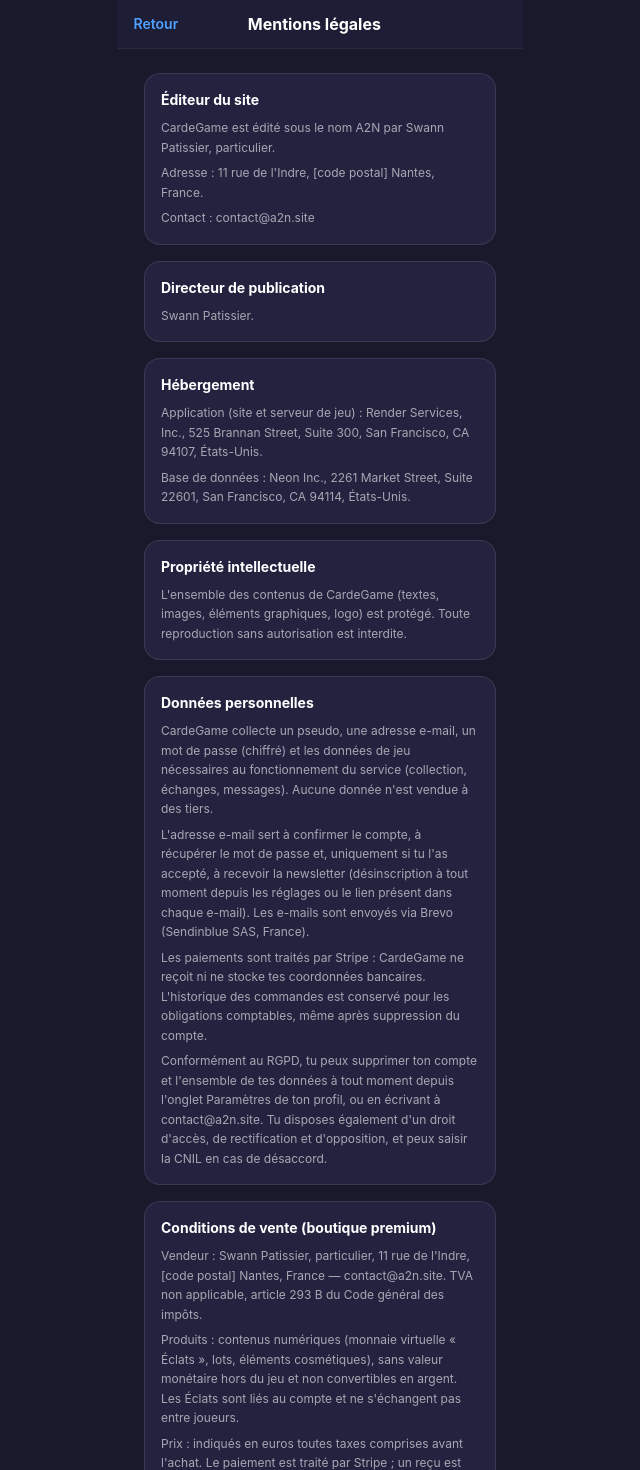
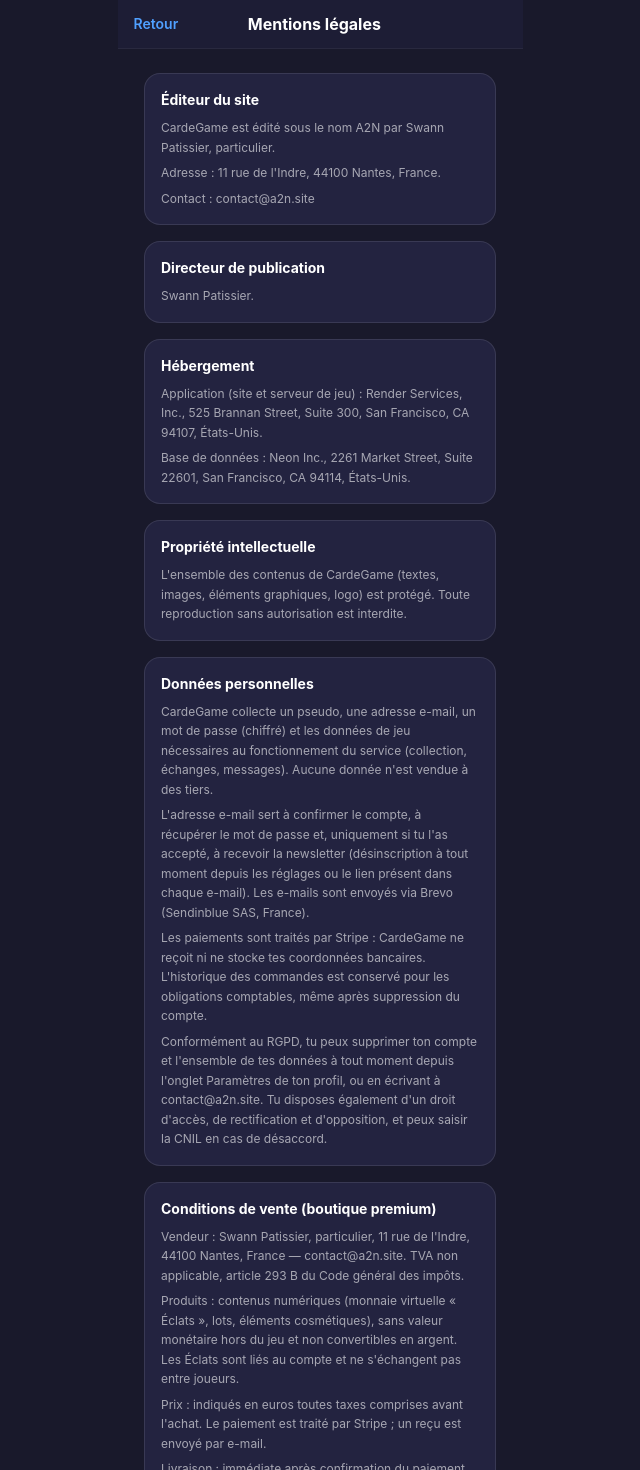
Before and after one commit to Astraaaaal/CardeGame, a React (Vite) app in the folder web/: page /legal in a window 1280 px wide. Shown: the top 1470 px of the page, without its empty margins (320-960 px from the left). Built offline with nearby package versions, Linux system fonts and the light colour scheme; no server answers.

Commit message:
Mentions légales : code postal de l'éditeur (44100 Nantes)
Co-Authored-By: Claude Opus 5 <noreply@anthropic.com>

```diff
--- a/web/src/pages/LegalNotice.tsx
+++ b/web/src/pages/LegalNotice.tsx
@@ -9,9 +9,8 @@ function Section({ title, children }: { title: string; children: React.ReactNode
     );
 }
 
-// Reste à compléter : le code postal de l'éditeur, et le médiateur de la
-// consommation le jour où la boutique premium ouvre au public.
-const POSTAL_CODE = "[code postal]";
+// Reste à compléter : le médiateur de la consommation, le jour où la boutique
+// premium ouvre au public.
 const CONTACT_EMAIL = "contact@a2n.site";
 
 export default function LegalNotice() {
@@ -30,7 +29,7 @@ export default function LegalNotice() {
             <main className="flex-1 px-4 py-6 max-w-sm mx-auto w-full space-y-4">
                 <Section title="Éditeur du site">
                     <p>CardeGame est édité sous le nom A2N par Swann Patissier, particulier.</p>
-                    <p>Adresse : 11 rue de l'Indre, {POSTAL_CODE} Nantes, France.</p>
+                    <p>Adresse : 11 rue de l'Indre, 44100 Nantes, France.</p>
                     <p>Contact : {CONTACT_EMAIL}</p>
                 </Section>
 
@@ -83,7 +82,7 @@ export default function LegalNotice() {
 
                 <Section title="Conditions de vente (boutique premium)">
                     <p>
-                        Vendeur : Swann Patissier, particulier, 11 rue de l'Indre, {POSTAL_CODE} Nantes,
+                        Vendeur : Swann Patissier, particulier, 11 rue de l'Indre, 44100 Nantes,
                         France — {CONTACT_EMAIL}. TVA non applicable, article 293 B du Code général
                         des impôts.
                     </p>
```
